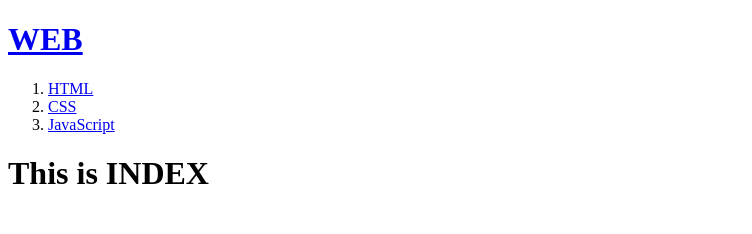
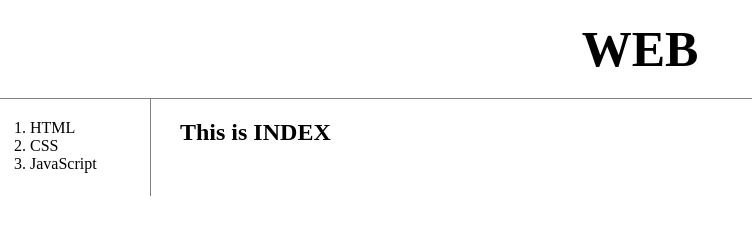
Before and after one commit to balamogoulish/webPractice, a plain HTML site: page index.html in a window 1280 px wide. Shown: the whole page, without its empty margins (0-752 px from the left). Drawn offline with Linux system fonts and the light colour scheme.

Commit message:
fix: index.html에 css 적용

```diff
--- a/index.html
+++ b/index.html
@@ -3,15 +3,19 @@
     <head>
         <title>WEB1 - html</title>
         <meta charset="utf-8">
+        <link rel="stylesheet" href="style.css">
     </head>
     <body>
         <h1><a href="index.html">WEB</a></h1>
-        <ol>
-            <li><a href="1.html">HTML</a></li>
-            <li><a href="2.html">CSS</a></li>
-            <li><a href="3.html">JavaScript</a></li>
-        </ol>
-
-        <h1>This is INDEX</h1>
+        <div id="grid">
+            <ol>
+                <li><a href="1.html">HTML</a></li>
+                <li><a href="2.html">CSS</a></li>
+                <li><a href="3.html">JavaScript</a></li>
+            </ol>
+            <div id="article">
+                <h2>This is INDEX</h2>
+            </div>
+        </div>
     </body>
 </html>
```
